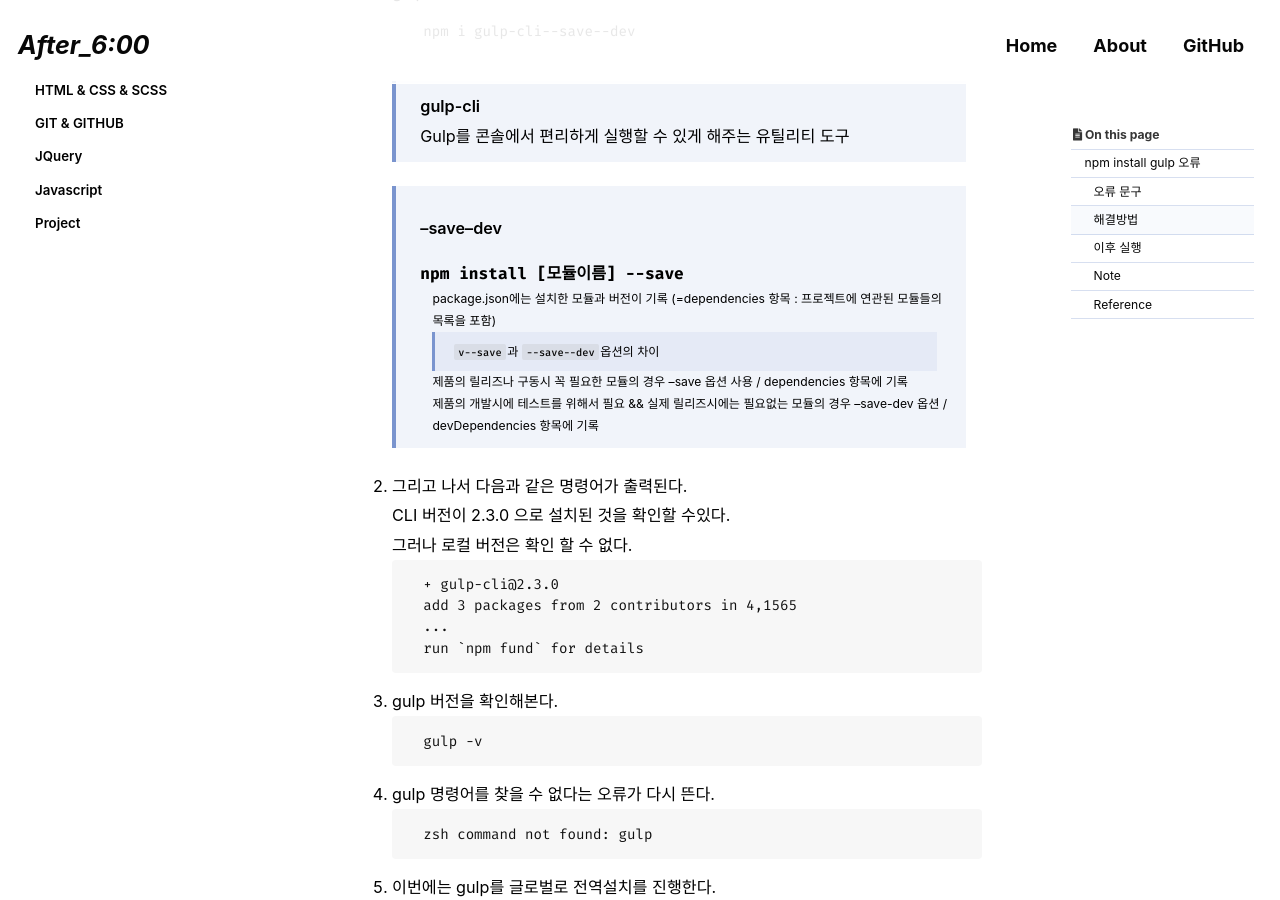
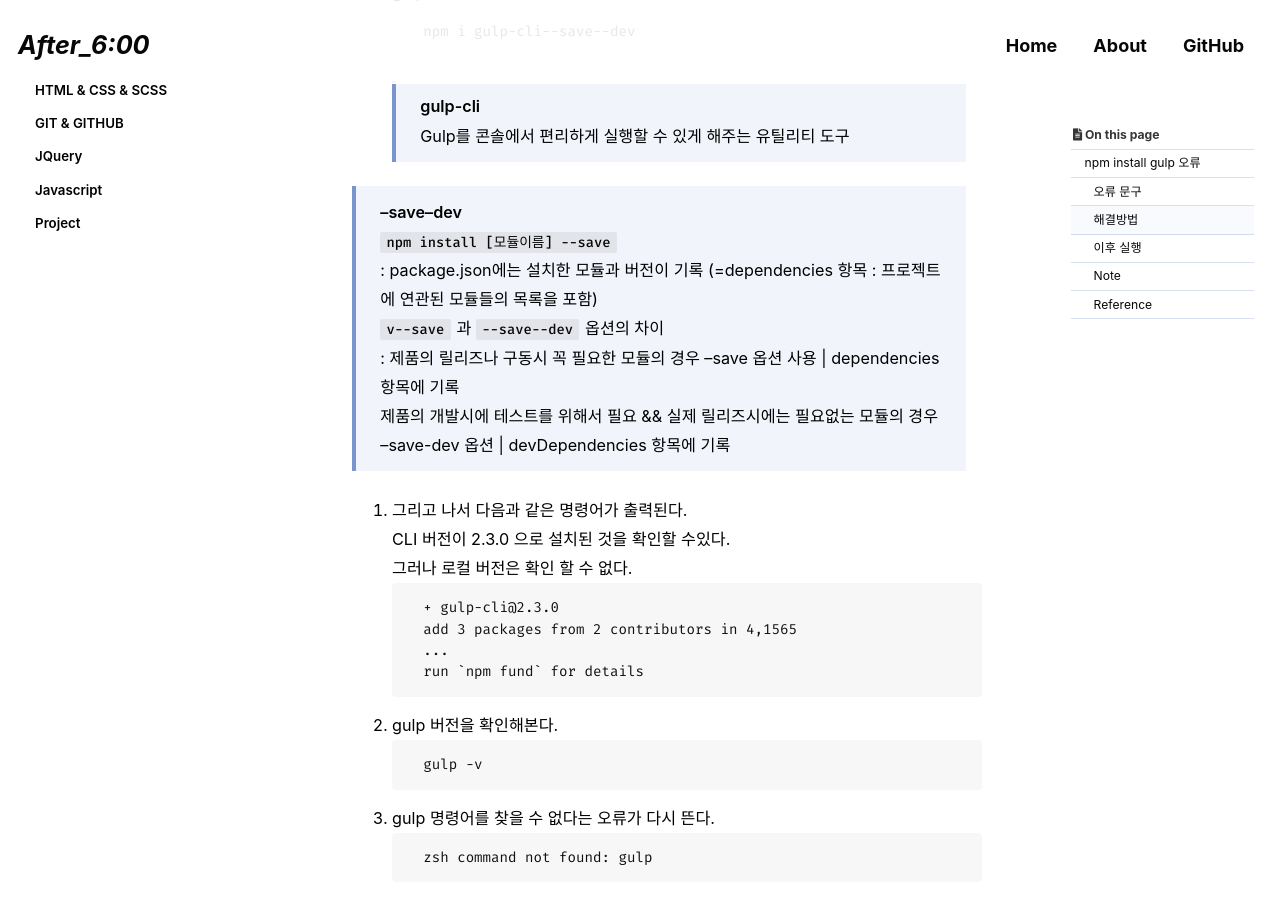
Before and after one commit to Chohyejin53/Chohyejin53.github.io, a Jekyll site: the page built from _posts/2022-10-28-categories-gulp_error_01.md, in a window 1280 px wide and 900 px high, scrolled down 793 px. Built offline with Jekyll 4.4.1, drawn with Linux system fonts in a browser that asks for light colours; cached includes are drawn as plain includes; some web fonts are replaced; comment, search, counter and statistics services are not loaded.

````diff
--- a/_posts/2022-10-28-categories-gulp_error_01.md
+++ b/_posts/2022-10-28-categories-gulp_error_01.md
@@ -41,15 +41,15 @@ gulp를 찾을 수 없다는 에러가 나왔다.
   ```
   npm i gulp-cli--save--dev
   ```
-   > **gulp-cli**
+  > **gulp-cli**
     Gulp를 콘솔에서 편리하게 실행할 수 있게 해주는 유틸리티 도구
 
-   > **--save--dev**
+  > **--save--dev**
     `npm install [모듈이름] --save`
     : package.json에는 설치한 모듈과 버전이 기록 (=dependencies 항목 : 프로젝트에 연관된 모듈들의 목록을 포함)
-  >> `v--save`과 `--save--dev`옵션의 차이
-    : 제품의 릴리즈나 구동시 꼭 필요한 모듈의 경우 --save 옵션 사용 / dependencies 항목에 기록
-      제품의 개발시에 테스트를 위해서 필요 && 실제 릴리즈시에는 필요없는 모듈의 경우 --save-dev 옵션 /  devDependencies 항목에 기록
+    `v--save` 과 `--save--dev` 옵션의 차이
+    : 제품의 릴리즈나 구동시 꼭 필요한 모듈의 경우 --save 옵션 사용 | dependencies 항목에 기록
+      제품의 개발시에 테스트를 위해서 필요 && 실제 릴리즈시에는 필요없는 모듈의 경우 --save-dev 옵션 |  devDependencies 항목에 기록
 
 2. 그리고 나서 다음과 같은 명령어가 출력된다.
    CLI 버전이 2.3.0 으로 설치된 것을 확인할 수있다.
````
